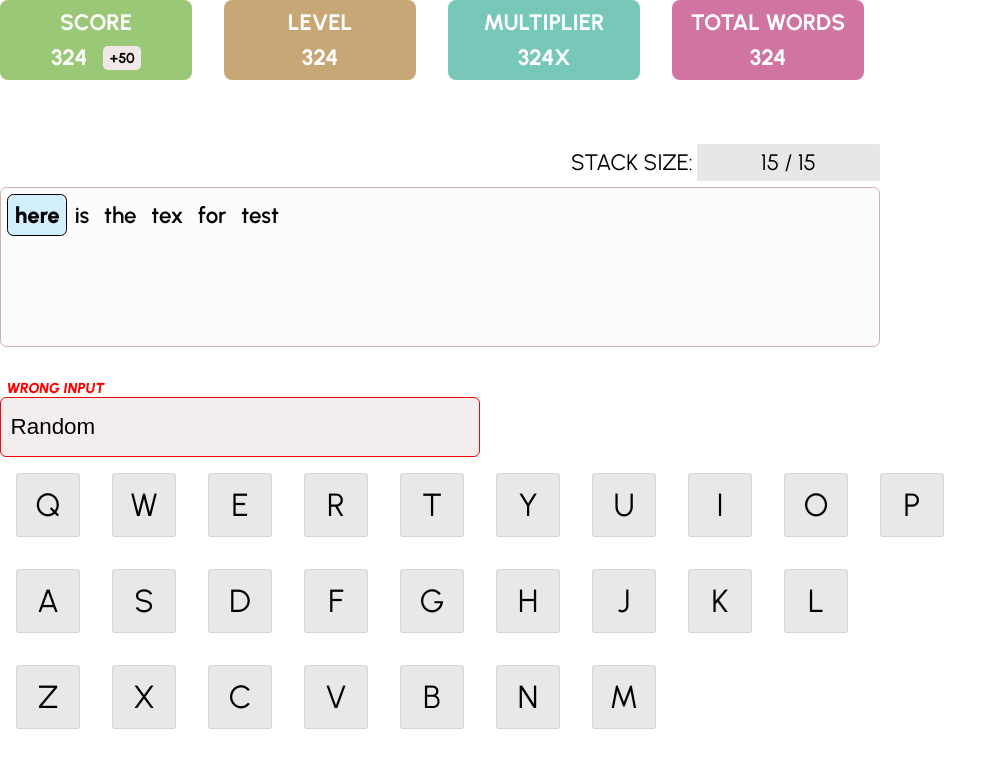
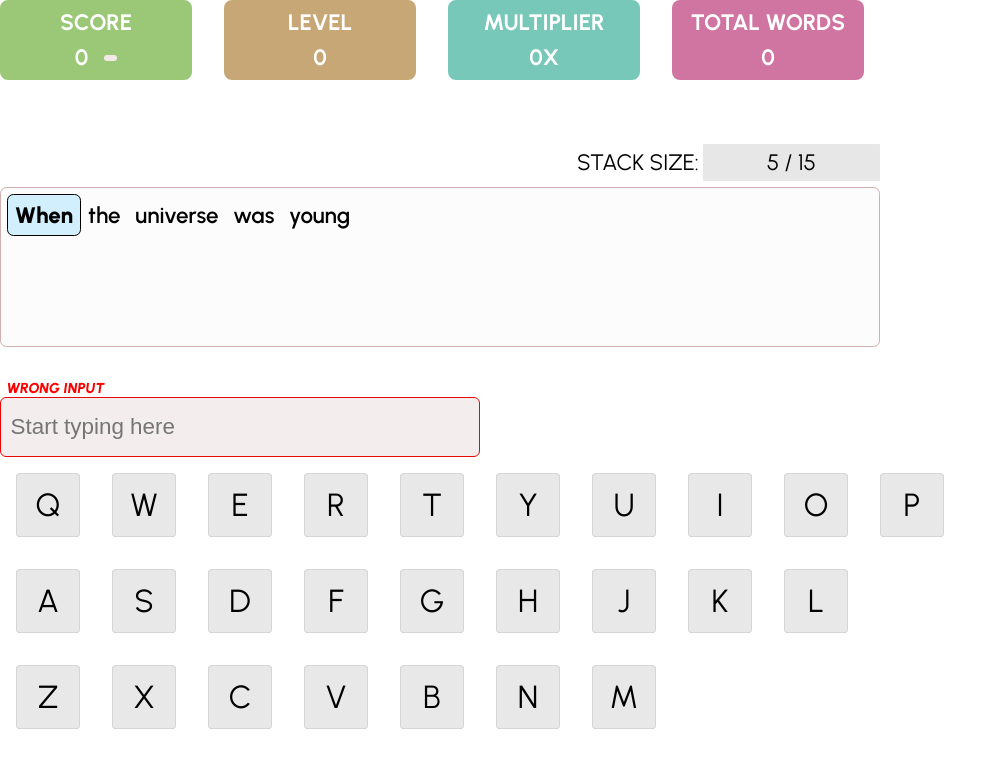
Before and after one commit to alwinsDen/word_race_frontend, a React (Create React App) app: page / in a window 1280 px wide. Shown: the top 768 px of the page, without its empty margins (0-1007 px from the left). Built offline with nearby package versions, Linux system fonts and the light colour scheme.

Commit message:
added functionality to the frontend

```diff
--- /dev/null
+++ b/src/components/KeyboardComponent/KeyboardComponent.tsx
@@ -0,0 +1,61 @@
+import React, {useCallback, useEffect, useState} from "react"
+import styles from "./KeyboardComponent.module.scss"
+
+const alphabetsList = {
+    firstLevel: ["q", "w", "e", "r", "t", "y", "u", "i", "o", "p"],
+    secondLevel: ["a", "s", "d", "f", "g", "h", "j", "k", "l"],
+    thirdLevel: ["z", "x", "c", "v", "b", "n", "m"]
+}
+const KeyboardComponent = () => {
+    const keyFunction = useCallback((event) => {
+        setCurrentKey(event.key.toLowerCase())
+    }, [])
+
+    const keyFunctionUp = useCallback((event) => {
+        setCurrentKey(null)
+    }, [])
+
+    const [currentKey, setCurrentKey] = useState<string | null>(null)
+    useEffect(() => {
+
+        document.addEventListener("keydown", keyFunction, false);
+        document.addEventListener("keyup", keyFunctionUp, false);
+        return () => {
+            document.removeEventListener("keydown", keyFunction, false);
+            document.addEventListener("keyup", keyFunctionUp, false);
+        };
+    }, [])
+
+    return <>
+        <div className={styles.visualKeyboard}>
+            {/*    button section goes here*/}
+            {
+                alphabetsList.firstLevel.map((item, index) => {
+                    return <div className={currentKey === item ? styles.keyboadkey : styles.keyboadkeyUnselected}>
+                        <p>{item.toUpperCase()}</p>
+                    </div>
+                })
+            }
+        </div>
+        <div className={styles.visualKeyboard}>
+            {
+                alphabetsList.secondLevel.map((item, index) => {
+                    return <div className={currentKey === item ? styles.keyboadkey : styles.keyboadkeyUnselected}>
+                        <p>{item.toUpperCase()}</p>
+                    </div>
+                })
+            }
+        </div>
+        <div className={styles.visualKeyboard}>
+            {
+                alphabetsList.thirdLevel.map((item, index) => {
+                    return <div className={currentKey === item ? styles.keyboadkey : styles.keyboadkeyUnselected}>
+                        <p>{item.toUpperCase()}</p>
+                    </div>
+                })
+            }
+        </div>
+    </>
+}
+
+export default KeyboardComponent
--- /dev/null
+++ b/src/components/ScoreTiles/ScoreTiles.module.scss
@@ -0,0 +1,52 @@
+.scoretiles {
+  display: flex;
+  flex-wrap: wrap;
+  height: max-content;
+  gap: 2rem;
+
+  .tile {
+    display: flex;
+    flex-direction: column;
+    align-items: center;
+    justify-content: space-evenly;
+    background: #9BC877;
+    border-radius: .5rem;
+    width: 12rem;
+    height: 5rem;
+
+    .tileHeader {
+      font-style: normal;
+      font-weight: bold;
+      font-size: 1.4rem;
+      /* identical to box height */
+      text-align: center;
+      color: #FFFFFF;
+    }
+
+    .incrementMeter {
+      display: flex;
+      gap: 1rem;
+      align-items: center;
+
+      .mainIncr {
+        font-style: normal;
+        font-weight: bold;
+        font-size: 1.4rem;
+        /* identical to box height */
+        text-align: center;
+        color: #FFFFFF;
+      }
+
+      .increment {
+        font-style: normal;
+        font-weight: bold;
+        font-size: .9rem;
+        text-align: center;
+        color: #000000;
+        background: #F3E8E8;
+        padding: .2rem .4rem;
+        border-radius: .3rem;
+      }
+    }
+  }
+}
--- /dev/null
+++ b/src/components/ScoreTiles/ScoreTiles.tsx
@@ -0,0 +1,67 @@
+import React from "react"
+import styles from "./ScoreTiles.module.scss"
+
+interface IProps {
+    multiplier: number,
+    scoreBoard:number,
+    level:number,
+    solvedWords:number,
+    increaseDescre:null | string
+}
+
+
+
+const ScoreTiles=(props:IProps)=> {
+    const {increaseDescre,level,multiplier,scoreBoard,solvedWords} = props;
+    return <div className={styles.scoretiles}>
+
+        {/*SCORE TILE IS HERE*/}
+        <div className={styles.tile}>
+            <p className={styles.tileHeader}>SCORE</p>
+            <div className={styles.incrementMeter}>
+                <p className={styles.mainIncr}>{scoreBoard}</p>
+                <p className={styles.increment}>
+                    {increaseDescre ? increaseDescre : ""}
+                </p>
+            </div>
+        </div>
+
+        {/*    Here is the level */}
+        <div className={styles.tile}
+             style={{
+                 background: "#C8A777"
+             }}
+        >
+            <p className={styles.tileHeader}>LEVEL</p>
+            <div className={styles.incrementMeter}>
+                <p className={styles.mainIncr}>{level}</p>
+            </div>
+        </div>
+
+        {/*Multiplier*/}
+        <div className={styles.tile}
+             style={{
+                 background: "#77C8B9"
+             }}
+        >
+            <p className={styles.tileHeader}>MULTIPLIER</p>
+            <div className={styles.incrementMeter}>
+                <p className={styles.mainIncr}>{multiplier}X</p>
+            </div>
+        </div>
+
+        {/*Total words*/}
+        <div className={styles.tile}
+             style={{
+                 background: "#D075A1"
+             }}
+        >
+            <p className={styles.tileHeader}>TOTAL WORDS</p>
+            <div className={styles.incrementMeter}>
+                <p className={styles.mainIncr}>{solvedWords}</p>
+            </div>
+        </div>
+    </div>
+}
+
+export default ScoreTiles
--- a/src/pages/MainPage/MainPage.module.scss
+++ b/src/pages/MainPage/MainPage.module.scss
@@ -1,61 +1,6 @@
 .mainPage {
   width: 100vw;
   height: 100vh;
-
-  .scoretiles {
-    display: flex;
-    flex-wrap: wrap;
-    height: max-content;
-    gap: 2rem;
-
-    .tile {
-      display: flex;
-      flex-direction: column;
-      align-items: center;
-      justify-content: space-evenly;
-      background: #9BC877;
-      border-radius: .5rem;
-      width: 12rem;
-      height: 5rem;
-
-      .tileHeader {
-        font-style: normal;
-        font-weight: bold;
-        font-size: 1.4rem;
-        /* identical to box height */
-        text-align: center;
-        color: #FFFFFF;
-      }
-
-      .incrementMeter {
-        display: flex;
-        gap: 1rem;
-        align-items: center;
-
-        .mainIncr {
-          font-style: normal;
-          font-weight: bold;
-          font-size: 1.4rem;
-          /* identical to box height */
-          text-align: center;
-          color: #FFFFFF;
-        }
-
-        .increment {
-          font-style: normal;
-          font-weight: bold;
-          font-size: .9rem;
-          text-align: center;
-          color: #000000;
-          background: #F3E8E8;
-          padding: .2rem .4rem;
-          border-radius: .3rem;
-        }
-      }
-    }
-  }
-
-
   //word display
   .stackDiv {
     width: max-content;
@@ -81,7 +26,8 @@
     .stackDisplay {
       margin-top: .4rem;
       width: 55rem;
-      height: 10rem;
+      min-height: 10rem;
+      max-height: max-content;
       background: #FCFCFC;
       border: 1px solid #CFAFAF;
       box-sizing: border-box;
@@ -142,40 +88,4 @@
       outline: none;
     }
   }
-
-
-  .visualKeyboard {
-    display: flex;
-    height: max-content;
-
-    .keyboadkey {
-      height: 4rem;
-      width: 4rem;
-      background: #E8E8E8;
-      border: 1px solid #000000;
-      box-sizing: border-box;
-      box-shadow: 0px 4px 4px rgba(0, 0, 0, 0.25);
-      border-radius: 3px;
-      display: flex;
-      align-items: center;
-      justify-content: center;
-      font-size: 2rem;
-      margin: 1rem;
-    }
-
-    .keyboadkeyUnselected {
-      height: 4rem;
-      width: 4rem;
-      background: #E8E8E8;
-      border: 1px solid  #D5D5D5;
-      box-sizing: border-box;
-      //box-shadow: 0px 4px 4px rgba(0, 0, 0, 0.25);
-      border-radius: 3px;
-      display: flex;
-      align-items: center;
-      justify-content: center;
-      font-size: 2rem;
-      margin: 1rem;
-    }
-  }
 }
--- a/src/pages/MainPage/MainPage.tsx
+++ b/src/pages/MainPage/MainPage.tsx
@@ -1,103 +1,85 @@
-import React,{useEffect, useCallback, useState} from "react"
+import React, {useEffect, useState} from "react"
 import styles from "./MainPage.module.scss"
+import KeyboardComponent from "../../components/KeyboardComponent/KeyboardComponent";
+import ScoreTiles from "../../components/ScoreTiles/ScoreTiles";
+import {wordList} from "../../globals/wordLists/wordList";
 
 const testData = ['here', "is", "the", "tex", "for", "test"]
-const alphabetsList = {
-    firstLevel: ["q", "w", "e", "r", "t", "y", "u", "i", "o", "p"],
-    secondLevel: ["a", "s", "d", "f", "g", "h", "j", "k", "l"],
-    thirdLevel: ["z", "x", "c", "v", "b", "n", "m"]
-}
+
+const MainPage = () => {
+
+    let wordArray = wordList[0].match(/\b(\w+\W+)/g)
+
+    //states
+    const [wordStack, setWordStack] = useState<string[]>([])
+
+    const [wordIndex, setWordIndex] = useState<number>(0)
+
+    const [timeLoss, setTimeLoss] = useState<number>(1000)
+
+    const [solvedWords, setSolvedWords] = useState<number>(0)
+
+    const [levelClearWords, setLevelClearWords] = useState<number>(10)
+
+    const [level, setLevel] = useState<number>(0)
+
+    const [scoreBoard, setScoreBoard] = useState<number>(0)
+
+    const [increaseDescre, setIncreDecre] = useState<string | null>(null)
+
+    const [multiplier, setMultiplier] = useState<number>(0)
+
+    useEffect(() => {
+        document.getElementById("inputref")!.focus()
 
 
 
+        let wordIndexProxy = wordIndex
+        const intervalFunc = setInterval(() => {
+            setWordStack(state => [...state, wordArray![wordIndexProxy]]);
+            setWordIndex(state => state + 1)
+            wordIndexProxy += 1
+        }, timeLoss)
 
+        if (wordStack.length > 14) {
+            clearInterval(intervalFunc)
+        }
 
-const MainPage = () => {
-    const keyFunction=useCallback((event)=> {
-        setCurrentKey(event.key.toLowerCase())
-    },[])
+        return () => clearInterval(intervalFunc)
+    }, [timeLoss, wordIndex])
 
-    const keyFunctionUp=useCallback((event)=> {
-        setCurrentKey(null)
-    },[])
-
-    useEffect(()=>{
-        document.addEventListener("keydown", keyFunction, false);
-        document.addEventListener("keyup", keyFunctionUp, false);
-
-        return () => {
-            document.removeEventListener("keydown", keyFunction, false);
-            document.addEventListener("keyup", keyFunctionUp, false);
-        };
-    },[])
-
+    useEffect(() => {
+        if (solvedWords) {
+            setWordStack(state => state.filter((_, i) => i !== 0))
+            if (solvedWords === levelClearWords) {
+                setLevelClearWords(state => state + 5 + solvedWords);
+                setTimeLoss(state => state - 100)
+                setLevel(state => state + 1)
+            }
+        }
+    }, [solvedWords])
     //useState
-    const [currentKey, setCurrentKey] = useState<string | null>(null)
 
     return <div className={styles.mainPage}>
-        <div className={styles.scoretiles}>
 
-            {/*TODO: Here are the tiles*/}
-            {/*SCORE TILE IS HERE*/}
-            <div className={styles.tile}>
-                <p className={styles.tileHeader}>SCORE</p>
-                <div className={styles.incrementMeter}>
-                    <p className={styles.mainIncr}>324</p>
-                    <p className={styles.increment}>
-                        +50
-                    </p>
-                </div>
-            </div>
-
-            {/*    Here is the level */}
-            <div className={styles.tile}
-                 style={{
-                     background: "#C8A777"
-                 }}
-            >
-                <p className={styles.tileHeader}>LEVEL</p>
-                <div className={styles.incrementMeter}>
-                    <p className={styles.mainIncr}>324</p>
-                </div>
-            </div>
-
-            {/*Multiplier*/}
-            <div className={styles.tile}
-                 style={{
-                     background: "#77C8B9"
-                 }}
-            >
-                <p className={styles.tileHeader}>MULTIPLIER</p>
-                <div className={styles.incrementMeter}>
-                    <p className={styles.mainIncr}>324X</p>
-                </div>
-            </div>
-
-            {/*Total words*/}
-            <div className={styles.tile}
-                 style={{
-                     background: "#D075A1"
-                 }}
-            >
-                <p className={styles.tileHeader}>TOTAL WORDS</p>
-                <div className={styles.incrementMeter}>
-                    <p className={styles.mainIncr}>324</p>
-                </div>
-            </div>
-        </div>
-
-        {/*    TODO:Here is the text display*/}
+        <ScoreTiles
+            scoreBoard={scoreBoard}
+            increaseDescre={increaseDescre}
+            level={level}
+            multiplier={multiplier}
+            solvedWords={solvedWords}
+        />
 
         <div className={styles.stackDiv}>
             <div className={styles.stackCount}>
                 <p className={styles.stackTitle}>STACK SIZE: </p>
                 &nbsp;
-                <p className={styles.stackValue}>15 / 15</p>
+                <p className={styles.stackValue}>{wordStack.length} / 15</p>
             </div>
             <div className={styles.stackDisplay}>
                 {
-                    testData.map((item, index) => {
-                        return <p className={index === 0 ? styles.firstWord : styles.normalWord}>
+                    wordStack.map((item, index) => {
+                        return <p key={item + index} className={index === 0 ? styles.firstWord : styles.normalWord}>
                             {item}
                         </p>
                     })
@@ -112,39 +94,30 @@ const MainPage = () => {
             <input
                 placeholder={"Start typing here"}
                 className={styles.inputBar}
-                defaultValue={"Random"}
+                defaultValue={""}
+                id={"inputref"}
+                onChange={(e) => {
+                    console.log("Here")
+                    for (let i = 0; i < e.target.value.length; i++) {
+                        if (e.target.value[i] !== wordStack[0][i]) {
+                            e.target.value = "";
+                            setScoreBoard(state => state - 10)
+                            setIncreDecre("-" + 10)
+                            setMultiplier(state => 0)
+                        } else if (e.target.value === wordStack[0]) {
+                            setScoreBoard(state => state + (Math.round((1 / wordStack.length) * 100) + multiplier * 10))
+                            setIncreDecre("+" + (Math.round((1 / wordStack.length) * 100) + multiplier * 10))
+                            setSolvedWords(state => state + 1)
+                            setMultiplier(state => state + 1)
+                            e.target.value = "";
+                        }
+                    }
+                }}
             />
         </div>
 
         {/*    key section*/}
-        <div className={styles.visualKeyboard}>
-            {/*    button section goes here*/}
-            {
-                alphabetsList.firstLevel.map((item, index)=> {
-                    return <div className={currentKey===item ? styles.keyboadkey : styles.keyboadkeyUnselected} >
-                        <p>{item.toUpperCase()}</p>
-                    </div>
-                })
-            }
-        </div>
-        <div className={styles.visualKeyboard}>
-            {
-                alphabetsList.secondLevel.map((item, index)=> {
-                    return <div className={currentKey===item ? styles.keyboadkey : styles.keyboadkeyUnselected}>
-                        <p>{item.toUpperCase()}</p>
-                    </div>
-                })
-            }
-        </div>
-        <div className={styles.visualKeyboard}>
-            {
-                alphabetsList.thirdLevel.map((item, index) => {
-                    return <div className={currentKey===item ? styles.keyboadkey : styles.keyboadkeyUnselected}>
-                        <p>{item.toUpperCase()}</p>
-                    </div>
-                })
-            }
-        </div>
+        <KeyboardComponent/>
 
 
     </div>
```
Also changed, not shown: src/components/KeyboardComponent/KeyboardComponent.module.scss (added, +34 -0 lines).
